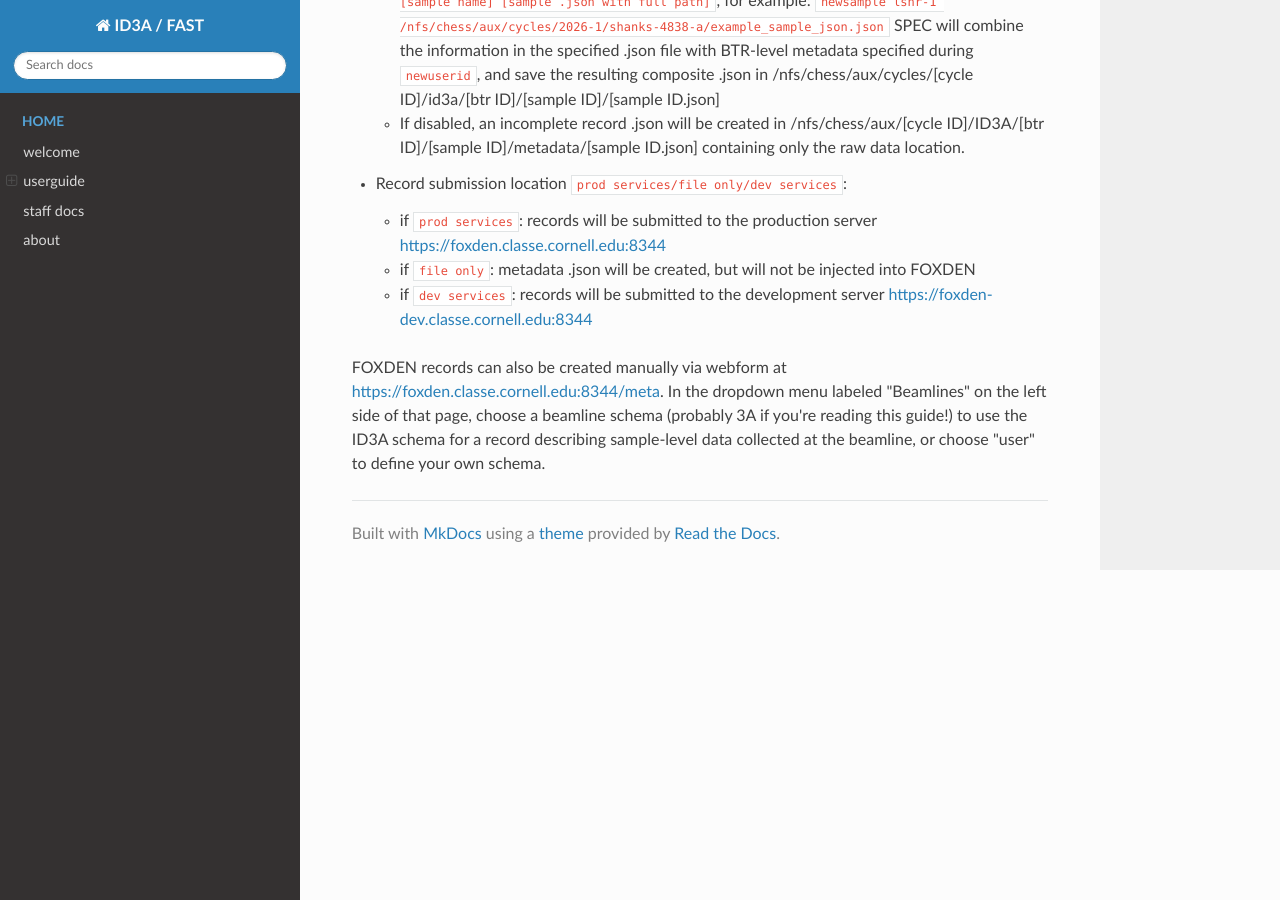
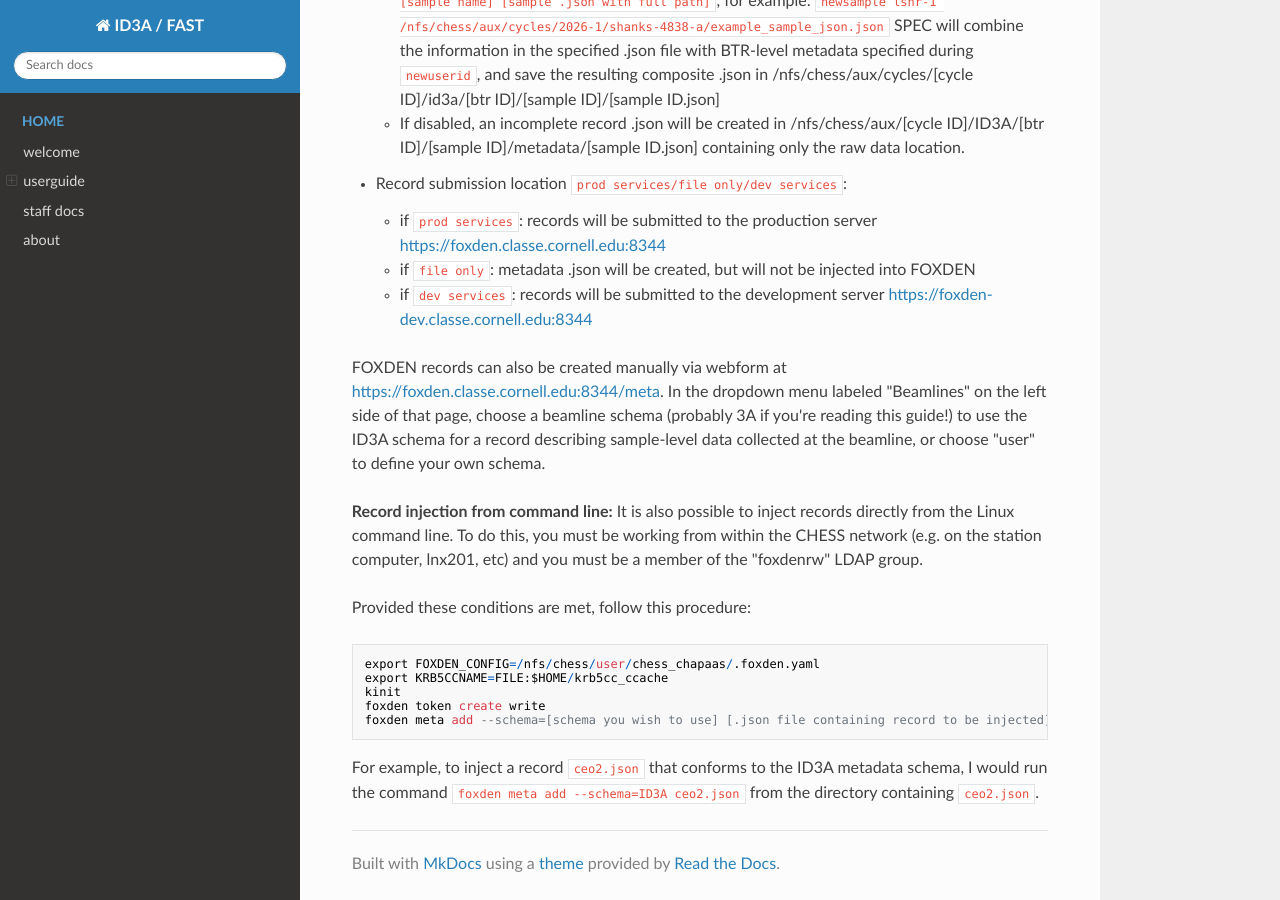
Before and after one commit to ksg52/CHESS-ID3A-FAST, an MkDocs documentation site: the page built from docs/userguide/intro/metadata_foxden.md, in a window 1280 px wide and 900 px high, scrolled down 634 px. Built offline with MkDocs 1.6.1, drawn with Linux system fonts in a browser that asks for light colours; nearby versions of some CDN libraries.

Commit message:
Update metadata_foxden.md

````diff
--- a/docs/userguide/intro/metadata_foxden.md
+++ b/docs/userguide/intro/metadata_foxden.md
@@ -17,3 +17,17 @@ Sample-level metadata records can be constructed and, if desired, injected direc
     - if ```dev services```: records will be submitted to the development server [https://foxden-dev.classe.cornell.edu:8344](https://foxden-dev.classe.cornell.edu:8344)
 
 FOXDEN records can also be created manually via webform at [https://foxden.classe.cornell.edu:8344/meta](https://foxden.classe.cornell.edu:8344/meta). In the dropdown menu labeled "Beamlines" on the left side of that page, choose a beamline schema (probably 3A if you're reading this guide!) to use the ID3A schema for a record describing sample-level data collected at the beamline, or choose "user" to define your own schema.
+
+**Record injection from command line:**
+It is also possible to inject records directly from the Linux command line. To do this, you must be working from within the CHESS network (e.g. on the station computer, lnx201, etc) and you must be a member of the "foxdenrw" LDAP group.
+
+Provided these conditions are met, follow this procedure:
+```
+export FOXDEN_CONFIG=/nfs/chess/user/chess_chapaas/.foxden.yaml
+export KRB5CCNAME=FILE:$HOME/krb5cc_ccache
+kinit
+foxden token create write
+foxden meta add --schema=[schema you wish to use] [.json file containing record to be injected]
+```
+
+For example, to inject a record ```ceo2.json``` that conforms to the ID3A metadata schema, I would run the command ```foxden meta add --schema=ID3A ceo2.json``` from the directory containing ```ceo2.json```.
````
